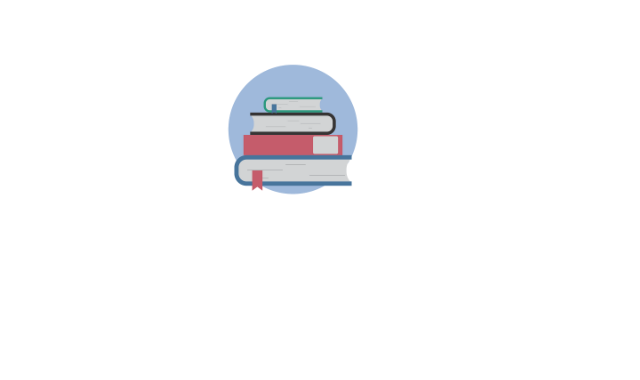
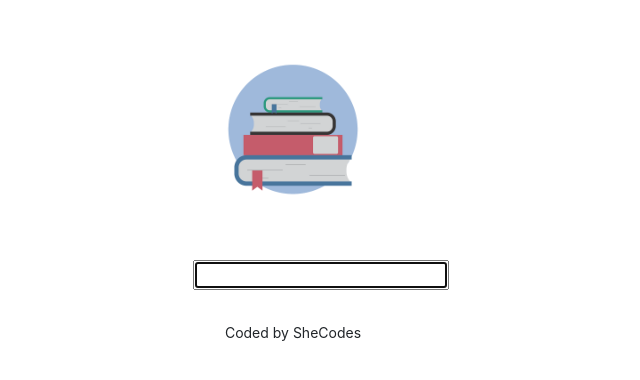
Before and after one commit to niki0410/dictionary-project, a React (Create React App) app: page / in a window 1280 px wide. Shown: the top 380 px of the page, without its empty margins (347-987 px from the left). Built offline with nearby package versions, Linux system fonts and the light colour scheme.

Commit message:
dictionary component, css, input, js

```diff
--- a/src/App.css
+++ b/src/App.css
@@ -6,3 +6,7 @@
 .appHeader{
   margin: 30px 0;
 }
+.appFooter{
+  text-align: center;
+  margin: 30px 0;
+}
--- a/src/App.js
+++ b/src/App.js
@@ -1,12 +1,20 @@
 import logo from './logo.png';
+import Dictionary from './dictionary';
+
 import './App.css';
 
 function App() {
   return (
     <div className="App">
+      <div className="container">
       <header className="appHeader">
         <img src={logo} className="img-fluid appLogo" alt="logo" />
       </header>
+      <main>
+        <Dictionary/>
+      </main>
+      <footer className='appFooter'><small>Coded by SheCodes</small></footer>
+    </div>
     </div>
   );
 }
--- /dev/null
+++ b/src/dictionary.css
@@ -0,0 +1,5 @@
+.Dictionary{
+    margin: 0 auto;
+    display: block;
+    max-width: 200px;
+}
--- /dev/null
+++ b/src/dictionary.js
@@ -0,0 +1,23 @@
+import React, {useState} from "react";
+import './dictionary.css';
+
+
+export default function Dictionary() {
+    let [keyword, setKeyword] = useState("");
+
+    function search(event){
+        event.preventDefault();
+        alert(`Searching for ${keyword}`)
+    }
+    function handleKeywordChange(event){
+        console.log(event.target.value)
+        setKeyword(event.target.value)
+    }
+
+  return <div className="Dictionary">
+    <form onSubmit={search}>
+        <input type="search" autoFocus={true} onChange={handleKeywordChange} />
+
+    </form>
+  </div>;
+}
```
